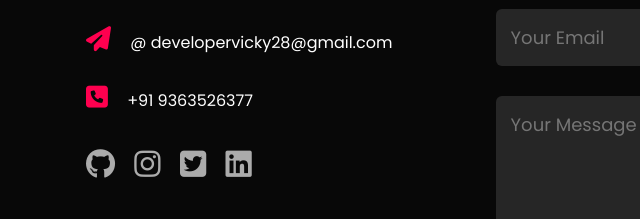
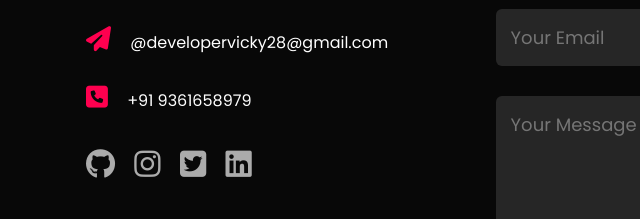
Before and after one commit to DEVELOPERVICKY28/DEVELOPER-VICKY, a plain HTML site: page index.html in a window 1280 px wide. Shown: the part 2979-3198 px from the top of the page, 42-682 px from the left. Drawn offline with nearby package versions, Linux system fonts and the light colour scheme; a script that the page names is missing.

Commit message:
Update index.html

```diff
--- a/index.html
+++ b/index.html
@@ -183,8 +183,8 @@
             <div class="row">
                 <div class="contact-left">
                     <h1 class="sub-title">Contact Me</h1>
-                    <p><i class="fa-sharp fa-solid fa-paper-plane"></i> @ developervicky28@gmail.com</p>
-                    <p><i class="fa-solid fa-square-phone"></i> +91 9363526377</p>
+                    <p><i class="fa-sharp fa-solid fa-paper-plane"></i> @developervicky28@gmail.com</p>
+                    <p><i class="fa-solid fa-square-phone"></i> +91 9361658979</p>
                     <div class="social-icons">
                         <a href="https://github.com/DEVELOPERVICKY28"><i class="fa-brands fa-github"></i></a>
                         <a href="https://www.instagram.com/gu.yi._.chen?igsh=a2RsczlqM3dpZjM0"><i class="fa-brands fa-instagram"></i></a>
```
